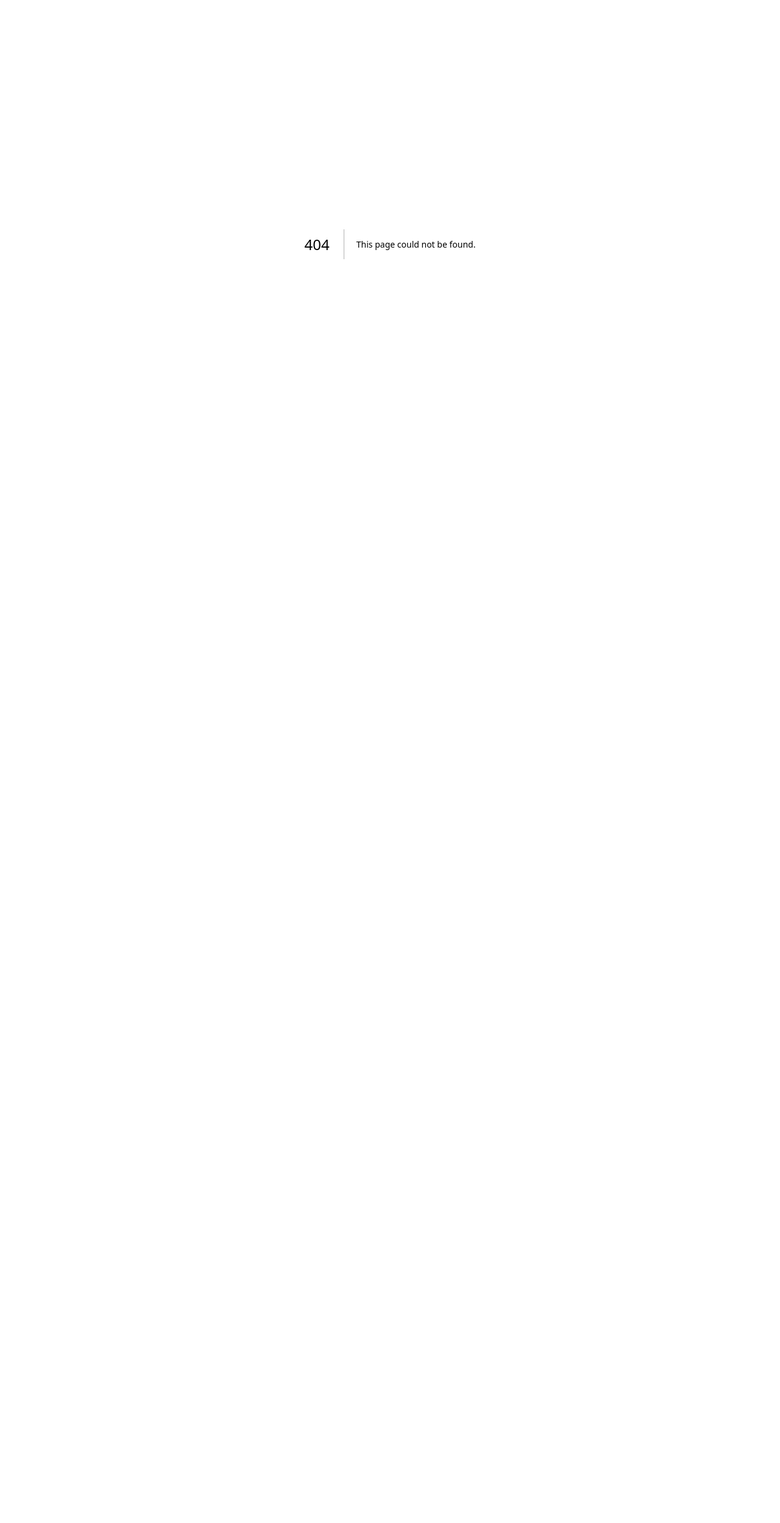
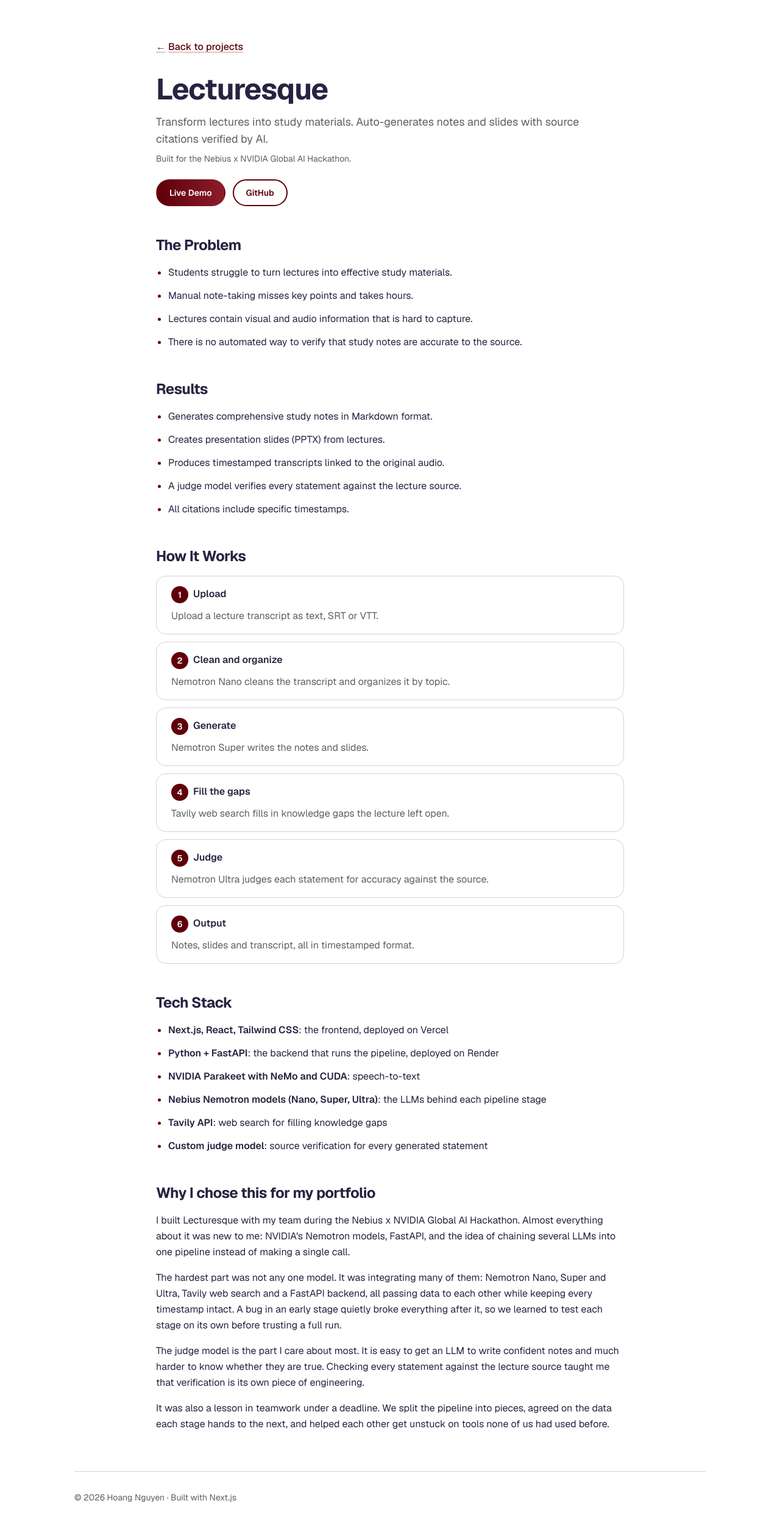
Before and after one commit to TomNguyen132006/web-pofolio, a Next.js app: page /projects/lecturesque in a window 1280 px wide. Before the commit this address had no page. Shown: the whole page at 61% size. Before the commit the page ends 800 px from the top, so only its background shows below. Built offline with nearby package versions, Linux system fonts and the light colour scheme.

Commit message:
Add Lecturesque as final portfolio project
Co-Authored-By: Claude Sonnet 5.5 <noreply@anthropic.com>

```diff
--- /dev/null
+++ b/app/projects/lecturesque/page.tsx
@@ -0,0 +1,163 @@
+import type { Metadata } from "next";
+import Link from "next/link";
+import { notFound } from "next/navigation";
+import ButtonLink from "@/components/ButtonLink";
+import Footer from "@/components/Footer";
+import { profile, projects } from "@/data/content";
+
+// Short write-up for the Lecturesque card's "Details" button.
+// The GitHub and demo links come from data/content.ts, so they stay in sync with the card.
+const PROJECT_NAME = "Lecturesque";
+
+export const metadata: Metadata = {
+  title: `${PROJECT_NAME} | ${profile.name}`,
+  description:
+    "How Lecturesque turns a lecture transcript into study notes and slides, with a judge model that checks every statement against the source.",
+};
+
+const problems = [
+  "Students struggle to turn lectures into effective study materials.",
+  "Manual note-taking misses key points and takes hours.",
+  "Lectures contain visual and audio information that is hard to capture.",
+  "There is no automated way to verify that study notes are accurate to the source.",
+];
+
+const results = [
+  "Generates comprehensive study notes in Markdown format.",
+  "Creates presentation slides (PPTX) from lectures.",
+  "Produces timestamped transcripts linked to the original audio.",
+  "A judge model verifies every statement against the lecture source.",
+  "All citations include specific timestamps.",
+];
+
+const steps = [
+  { title: "Upload", text: "Upload a lecture transcript as text, SRT or VTT." },
+  { title: "Clean and organize", text: "Nemotron Nano cleans the transcript and organizes it by topic." },
+  { title: "Generate", text: "Nemotron Super writes the notes and slides." },
+  { title: "Fill the gaps", text: "Tavily web search fills in knowledge gaps the lecture left open." },
+  { title: "Judge", text: "Nemotron Ultra judges each statement for accuracy against the source." },
+  { title: "Output", text: "Notes, slides and transcript, all in timestamped format." },
+];
+
+const techStack = [
+  { name: "Next.js, React, Tailwind CSS", role: "the frontend, deployed on Vercel" },
+  { name: "Python + FastAPI", role: "the backend that runs the pipeline, deployed on Render" },
+  { name: "NVIDIA Parakeet with NeMo and CUDA", role: "speech-to-text" },
+  { name: "Nebius Nemotron models (Nano, Super, Ultra)", role: "the LLMs behind each pipeline stage" },
+  { name: "Tavily API", role: "web search for filling knowledge gaps" },
+  { name: "Custom judge model", role: "source verification for every generated statement" },
+];
+
+function Section({ title, children }: { title: string; children: React.ReactNode }) {
+  return (
+    <section className="mt-12">
+      <h2 className="text-2xl font-bold tracking-tight">{title}</h2>
+      <div className="mt-4">{children}</div>
+    </section>
+  );
+}
+
+function BulletList({ items }: { items: string[] }) {
+  return (
+    <ul className="list-disc space-y-3 pl-5 marker:text-accent">
+      {items.map((item) => (
+        <li key={item} className="break-words">
+          {item}
+        </li>
+      ))}
+    </ul>
+  );
+}
+
+export default function LecturesquePage() {
+  const project = projects.find((p) => p.name === PROJECT_NAME);
+  if (!project) notFound();
+
+  return (
+    <>
+      <main className="wrap section-pad">
+        <article className="mx-auto max-w-3xl leading-relaxed">
+          <Link
+            href="/#projects"
+            className="inline-flex items-center gap-1 font-medium text-accent underline decoration-accent/40 underline-offset-[3px] transition-colors duration-200 hover:decoration-accent"
+          >
+            <span aria-hidden>←</span> Back to projects
+          </Link>
+
+          <h1 className="mt-8 text-4xl font-bold tracking-tight break-words sm:text-5xl">{PROJECT_NAME}</h1>
+          <p className="mt-4 text-lg text-muted">{project.description}</p>
+          <p className="mt-2 text-sm text-muted">Built for the Nebius x NVIDIA Global AI Hackathon.</p>
+          <div className="mt-6 flex flex-wrap gap-3">
+            {project.demoUrl && (
+              <ButtonLink href={project.demoUrl} variant="filled">
+                Live Demo
+              </ButtonLink>
+            )}
+            <ButtonLink href={project.github}>GitHub</ButtonLink>
+          </div>
+
+          <Section title="The Problem">
+            <BulletList items={problems} />
+          </Section>
+
+          <Section title="Results">
+            <BulletList items={results} />
+          </Section>
+
+          <Section title="How It Works">
+            <ol className="space-y-3">
+              {steps.map((step, i) => (
+                <li key={step.title} className="rounded-2xl border border-border px-4 py-4 sm:px-6">
+                  <h3 className="font-semibold">
+                    <span className="mr-2 inline-flex h-7 w-7 items-center justify-center rounded-full bg-primary align-middle text-sm text-on-primary">
+                      {i + 1}
+                    </span>
+                    {step.title}
+                  </h3>
+                  <p className="mt-2 text-muted">{step.text}</p>
+                </li>
+              ))}
+            </ol>
+          </Section>
+
+          <Section title="Tech Stack">
+            <ul className="list-disc space-y-3 pl-5 marker:text-accent">
+              {techStack.map((item) => (
+                <li key={item.name} className="break-words">
+                  <strong className="font-semibold">{item.name}</strong>: {item.role}
+                </li>
+              ))}
+            </ul>
+          </Section>
+
+          <Section title="Why I chose this for my portfolio">
+            <div className="space-y-4">
+              <p>
+                I built Lecturesque with my team during the Nebius x NVIDIA Global AI Hackathon. Almost everything
+                about it was new to me: NVIDIA&apos;s Nemotron models, FastAPI, and the idea of chaining several LLMs
+                into one pipeline instead of making a single call.
+              </p>
+              <p>
+                The hardest part was not any one model. It was integrating many of them: Nemotron Nano, Super and
+                Ultra, Tavily web search and a FastAPI backend, all passing data to each other while keeping every
+                timestamp intact. A bug in an early stage quietly broke everything after it, so we learned to test each
+                stage on its own before trusting a full run.
+              </p>
+              <p>
+                The judge model is the part I care about most. It is easy to get an LLM to write confident notes and
+                much harder to know whether they are true. Checking every statement against the lecture source taught
+                me that verification is its own piece of engineering.
+              </p>
+              <p>
+                It was also a lesson in teamwork under a deadline. We split the pipeline into pieces, agreed on the
+                data each stage hands to the next, and helped each other get unstuck on tools none of us had used
+                before.
+              </p>
+            </div>
+          </Section>
+        </article>
+      </main>
+      <Footer />
+    </>
+  );
+}
--- a/data/content.ts
+++ b/data/content.ts
@@ -101,11 +101,21 @@ export const projects: Project[] = [
     initials: "AN",
   },
   {
-    name: "Digit Classifier",
-    description: "A convolutional neural network that recognizes handwritten digits, with a small drawing demo.",
-    learned: "Training loops, overfitting, and how data augmentation improves accuracy.",
-    tech: ["Python", "PyTorch", "NumPy"],
-    github: "https://github.com/your-username/digit-classifier",
+    name: "Lecturesque",
+    description:
+      "Transform lectures into study materials. Auto-generates notes and slides with source citations verified by AI.",
+    learnedLabel: "Goal",
+    learned:
+      "Take a lecture transcript and produce study notes, slides and a timestamped transcript, with a judge model that checks every statement against the source.",
+    tech: ["Next.js", "React", "Python", "FastAPI", "LLM", "NVIDIA", "Vercel"],
+    github: "https://github.com/TomNguyen132006/Lecturesque",
+    demoUrl: "https://lecturesque.vercel.app/", // Vercel frontend
+    detailsUrl: "/projects/lecturesque", // page: app/projects/lecturesque/page.tsx
+    image: "/images/lecturesque-cover.svg",
+    imageAlt:
+      "Line illustration of a lecture transcript flowing through a three-stage pipeline into study notes, slides and a verified checkmark",
+    imageFit: "contain",
+    initials: "LQ",
   },
 ];
 
--- a/scripts/check-content.mjs
+++ b/scripts/check-content.mjs
@@ -28,7 +28,7 @@ for (const key of ["github", "linkedin"]) {
 }
 if (!/^[^\s@]+@[^\s@]+\.[^\s@]+$/.test(profile.email)) errors.push(`profile.email looks invalid: "${profile.email}"`);
 
-if (projects.length < 2 || projects.length > 4) errors.push(`Expected 2–4 projects, found ${projects.length}`);
+if (projects.length < 2 || projects.length > 5) errors.push(`Expected 2–5 projects, found ${projects.length}`);
 const seen = new Set();
 for (const p of projects) {
   if (seen.has(p.name)) errors.push(`Duplicate project name: "${p.name}"`);
```
Also changed, not shown: public/images/lecturesque-cover.svg (added).
